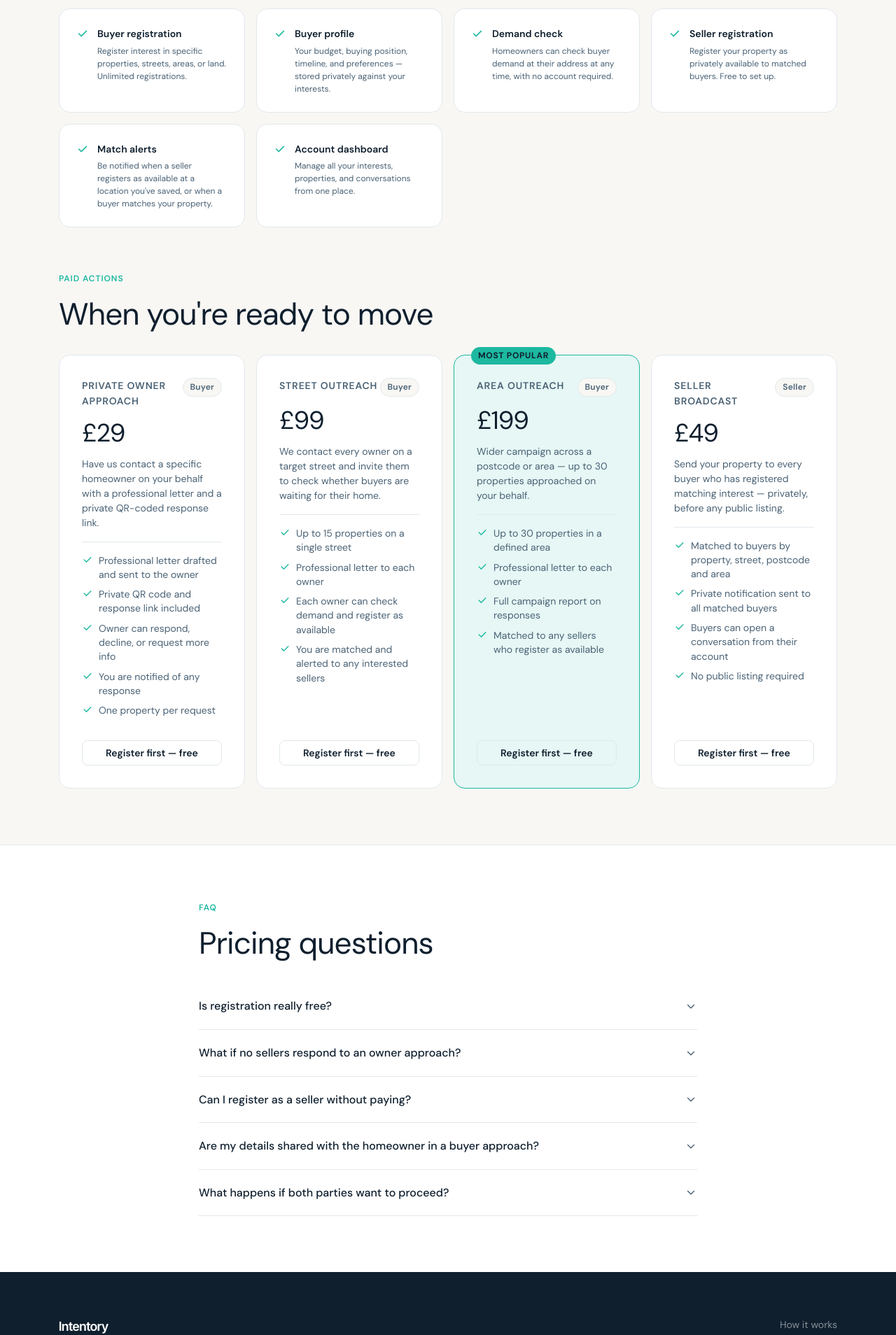
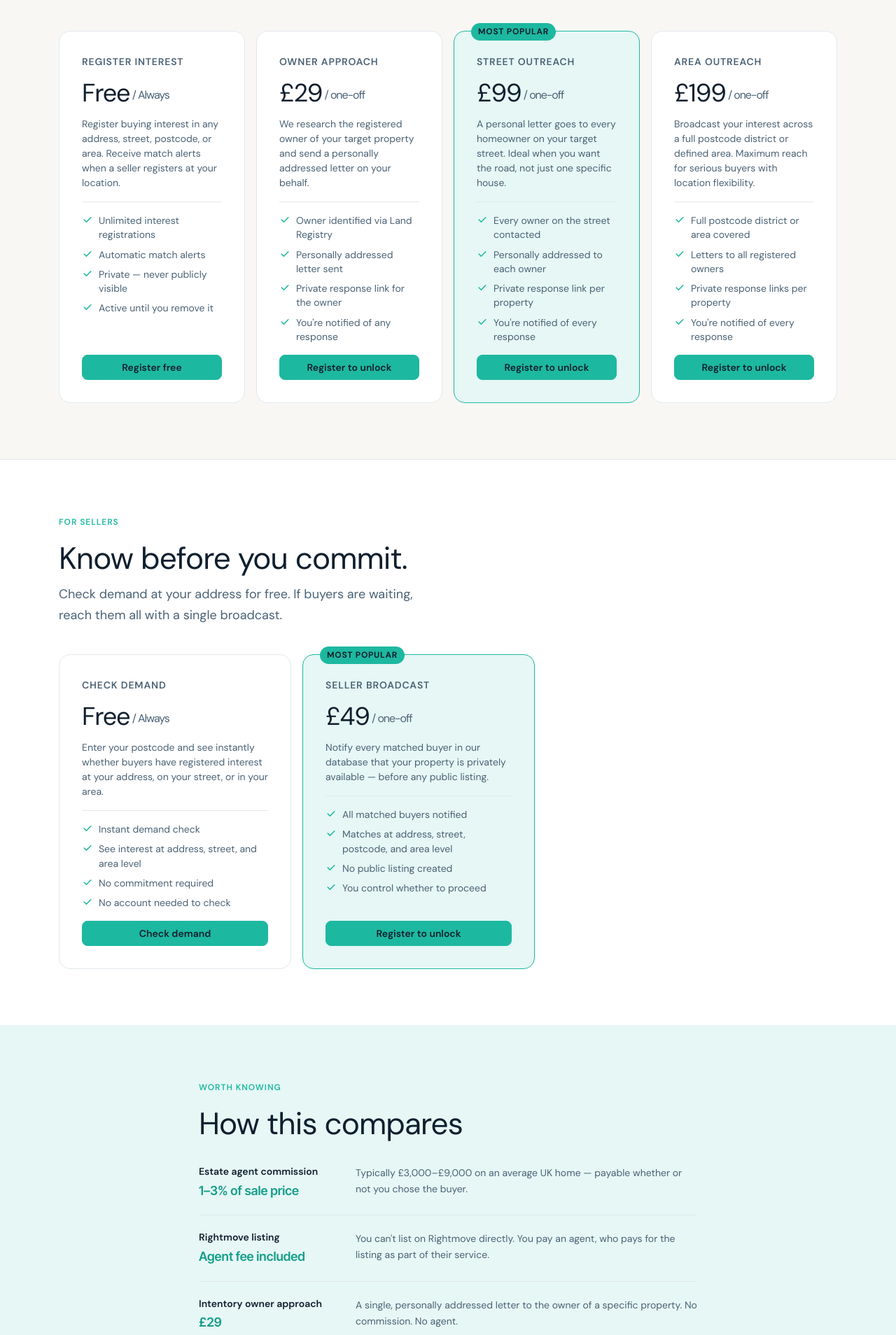
Before and after one commit to projectsforguy-alt/property-interest, a Next.js app: page /pricing in a window 1280 px wide. Shown: the part 680-2588 px from the top of the page at 70% size. Built offline with nearby package versions, Linux system fonts and the light colour scheme.

Commit message:
Update page.tsx

```diff
--- a/app/pricing/page.tsx
+++ b/app/pricing/page.tsx
@@ -1,134 +1,237 @@
+import type { Metadata } from 'next';
 import Link from 'next/link';
 
-export const metadata = { title: 'Pricing | Intentory' };
+export const metadata: Metadata = {
+  title: 'Pricing — Simple, one-off actions',
+  description:
+    'Registering property interest on Intentory is always free. Pay only when you take an active step — owner approach £29, street outreach £99, area outreach £199, seller broadcast £49.',
+  alternates: {
+    canonical: 'https://property-interest-sepia.vercel.app/pricing',
+  },
+  openGraph: {
+    title: 'Pricing | Intentory',
+    description:
+      'Free to register. Pay only when you act — owner approach £29, street outreach £99, area outreach £199, seller broadcast £49.',
+    url: 'https://property-interest-sepia.vercel.app/pricing',
+  },
+};
 
-const PAID_ACTIONS = [
+const pricingSchema = {
+  '@context': 'https://schema.org',
+  '@type': 'Service',
+  name: 'Intentory — Private Property Demand Platform',
+  description:
+    'Intentory connects buyers who want a specific home with sellers who haven\'t listed yet. Register interest for free, or check real buyer demand at your address.',
+  provider: {
+    '@type': 'Organization',
+    name: 'Intentory',
+    url: 'https://property-interest-sepia.vercel.app',
+  },
+  serviceType: 'Property matching service',
+  areaServed: { '@type': 'Country', name: 'United Kingdom' },
+  offers: [
     {
-    name: 'Private owner approach',
-    amount: '£29',
-    who: 'Buyer',
-    desc: 'Have us contact a specific homeowner on your behalf with a professional letter and a private QR-coded response link.',
-    items: [
-      'Professional letter drafted and sent to the owner',
-      'Private QR code and response link included',
-      'Owner can respond, decline, or request more info',
-      'You are notified of any response',
-      'One property per request',
+      '@type': 'Offer',
+      name: 'Register Buyer Interest',
+      description: 'Register interest in a specific address, street, postcode, or area. Receive match alerts automatically.',
+      price: '0',
+      priceCurrency: 'GBP',
+    },
+    {
+      '@type': 'Offer',
+      name: 'Owner Approach',
+      description: 'We contact the homeowner at your target address personally on your behalf with a letter.',
+      price: '29',
+      priceCurrency: 'GBP',
+    },
+    {
+      '@type': 'Offer',
+      name: 'Street Outreach',
+      description: 'We send a personal letter to every homeowner on your target street.',
+      price: '99',
+      priceCurrency: 'GBP',
+    },
+    {
+      '@type': 'Offer',
+      name: 'Area Outreach',
+      description: 'Broadcast your buying interest across a full postcode district or area.',
+      price: '199',
+      priceCurrency: 'GBP',
+    },
+    {
+      '@type': 'Offer',
+      name: 'Seller Broadcast',
+      description: 'Notify all matched buyers that your property is privately available.',
+      price: '49',
+      priceCurrency: 'GBP',
+    },
   ],
+};
+
+const BUYER_ACTIONS = [
+  {
+    name: 'Register interest',
+    price: 'Free',
+    priceNote: 'Always',
+    description: 'Register buying interest in any address, street, postcode, or area. Receive match alerts when a seller registers at your location.',
+    features: [
+      'Unlimited interest registrations',
+      'Automatic match alerts',
+      'Private — never publicly visible',
+      'Active until you remove it',
+    ],
+    cta: { label: 'Register free', href: '/register' },
+    featured: false,
+  },
+  {
+    name: 'Owner approach',
+    price: '£29',
+    priceNote: 'one-off',
+    description: 'We research the registered owner of your target property and send a personally addressed letter on your behalf.',
+    features: [
+      'Owner identified via Land Registry',
+      'Personally addressed letter sent',
+      'Private response link for the owner',
+      'You\'re notified of any response',
+    ],
+    cta: { label: 'Register to unlock', href: '/register' },
+    featured: false,
   },
   {
     name: 'Street outreach',
-    amount: '£99',
-    who: 'Buyer',
-    desc: 'We contact every owner on a target street and invite them to check whether buyers are waiting for their home.',
-    items: [
-      'Up to 15 properties on a single street',
-      'Professional letter to each owner',
-      'Each owner can check demand and register as available',
-      'You are matched and alerted to any interested sellers',
+    price: '£99',
+    priceNote: 'one-off',
+    description: 'A personal letter goes to every homeowner on your target street. Ideal when you want the road, not just one specific house.',
+    features: [
+      'Every owner on the street contacted',
+      'Personally addressed to each owner',
+      'Private response link per property',
+      'You\'re notified of every response',
     ],
+    cta: { label: 'Register to unlock', href: '/register' },
+    featured: true,
   },
   {
     name: 'Area outreach',
-    amount: '£199',
-    who: 'Buyer',
-    desc: 'Wider campaign across a postcode or area — up to 30 properties approached on your behalf.',
-    items: [
-      'Up to 30 properties in a defined area',
-      'Professional letter to each owner',
-      'Full campaign report on responses',
-      'Matched to any sellers who register as available',
+    price: '£199',
+    priceNote: 'one-off',
+    description: 'Broadcast your interest across a full postcode district or defined area. Maximum reach for serious buyers with location flexibility.',
+    features: [
+      'Full postcode district or area covered',
+      'Letters to all registered owners',
+      'Private response links per property',
+      'You\'re notified of every response',
     ],
-    featured: true,
+    cta: { label: 'Register to unlock', href: '/register' },
+    featured: false,
+  },
+];
+
+const SELLER_ACTIONS = [
+  {
+    name: 'Check demand',
+    price: 'Free',
+    priceNote: 'Always',
+    description: 'Enter your postcode and see instantly whether buyers have registered interest at your address, on your street, or in your area.',
+    features: [
+      'Instant demand check',
+      'See interest at address, street, and area level',
+      'No commitment required',
+      'No account needed to check',
+    ],
+    cta: { label: 'Check demand', href: '/sellers/check' },
+    featured: false,
   },
   {
     name: 'Seller broadcast',
-    amount: '£49',
-    who: 'Seller',
-    desc: 'Send your property to every buyer who has registered matching interest — privately, before any public listing.',
-    items: [
-      'Matched to buyers by property, street, postcode and area',
-      'Private notification sent to all matched buyers',
-      'Buyers can open a conversation from their account',
-      'No public listing required',
+    price: '£49',
+    priceNote: 'one-off',
+    description: 'Notify every matched buyer in our database that your property is privately available — before any public listing.',
+    features: [
+      'All matched buyers notified',
+      'Matches at address, street, postcode, and area level',
+      'No public listing created',
+      'You control whether to proceed',
     ],
+    cta: { label: 'Register to unlock', href: '/register' },
+    featured: true,
   },
 ];
 
-const FAQS = [
-  { q: 'Is registration really free?', a: 'Yes — registering buying interest is always free. You only pay if you choose to take a paid action, such as requesting a direct owner approach or broadcasting your property to matched buyers.' },
-  { q: 'What if no sellers respond to an owner approach?', a: 'We cannot guarantee a response from any homeowner. If we are unable to deliver a letter (e.g. undeliverable address), we will notify you. We do not offer refunds where a letter is delivered but the owner does not respond.' },
-  { q: 'Can I register as a seller without paying?', a: 'Yes. You can check demand at your address and register your property as available for free. You only pay if you want to send a broadcast to matched buyers.' },
-  { q: 'Are my details shared with the homeowner in a buyer approach?', a: 'No. The letter we send does not include your name or contact details. The owner receives a private link to respond — we manage the introduction.' },
-  { q: 'What happens if both parties want to proceed?', a: 'Once both a buyer and seller have expressed mutual interest, we open a private messaging thread in their accounts. From there, you can exchange details, arrange viewings, or involve solicitors — Intentory facilitates the introduction, not the sale itself.' },
+const FAQ_ITEMS = [
+  {
+    q: 'Are there any subscription fees?',
+    a: 'No. Intentory has no subscription, no monthly fee, and no hidden charges. You pay only for the specific action you choose to take.',
+  },
+  {
+    q: 'What if an owner doesn\'t respond to a letter?',
+    a: 'If there\'s no response within a reasonable window, we\'ll let you know. You can then decide whether to wait longer, try a different approach, or move on.',
+  },
+  {
+    q: 'Can I get a refund if I change my mind?',
+    a: 'Paid actions involve work we begin immediately — owner research, letter production, and postage. As a result, we\'re unable to offer refunds once an action has been dispatched. Please contact us if you have concerns before an action begins.',
+  },
+  {
+    q: 'Do I need an account to pay?',
+    a: 'Yes. Paid actions are tied to your Intentory account so we can notify you of responses and manage your active interests.',
+  },
 ];
 
 export default function PricingPage() {
   return (
     <>
-      <section className="section section-dark">
-        <div className="container">
-          <div className="section-label section-label-dark">Pricing</div>
-          <h1 className="section-headline" style={{ color: 'var(--white)' }}>
-            Free to register.<br />Pay only when you act.
+      <script
+        type="application/ld+json"
+        dangerouslySetInnerHTML={{ __html: JSON.stringify(pricingSchema) }}
+      />
+
+      <main className="site-main">
+
+        {/* Hero */}
+        <section className="section section-dark" style={{ paddingTop: 'var(--space-20)', paddingBottom: 'var(--space-16)' }}>
+          <div className="container-narrow">
+            <p className="section-label">Pricing</p>
+            <h1 className="section-headline" style={{ color: 'var(--white)', marginBottom: 'var(--space-4)' }}>
+              Simple, one-off actions.<br />No subscriptions.
             </h1>
-          <p className="section-sub section-sub-light">
-            Building a demand profile costs nothing. Paid actions are available when you&apos;re ready to move — whether you&apos;re a buyer making a private approach or a seller reaching matched buyers.
+            <p className="section-sub section-sub-light" style={{ marginBottom: 0 }}>
+              Registering interest is always free. You only pay when you choose to take an active step — and every action is a one-off payment, not a recurring charge.
             </p>
           </div>
         </section>
 
-      <section className="section">
+        {/* Buyer pricing */}
+        <section className="section" style={{ background: 'var(--surface)' }}>
           <div className="container">
-          <div className="section-label">Free tier</div>
-          <h2 className="section-headline" style={{ marginBottom: 'var(--space-6)' }}>What&apos;s always free</h2>
-          <div style={{ display: 'grid', gridTemplateColumns: 'repeat(auto-fit, minmax(220px, 1fr))', gap: 'var(--space-4)', marginBottom: 'var(--space-16)' }}>
-            {[
-              { title: 'Buyer registration', desc: 'Register interest in specific properties, streets, areas, or land. Unlimited registrations.' },
-              { title: 'Buyer profile', desc: 'Your budget, buying position, timeline, and preferences — stored privately against your interests.' },
-              { title: 'Demand check', desc: 'Homeowners can check buyer demand at their address at any time, with no account required.' },
-              { title: 'Seller registration', desc: 'Register your property as privately available to matched buyers. Free to set up.' },
-              { title: 'Match alerts', desc: 'Be notified when a seller registers as available at a location you\'ve saved, or when a buyer matches your property.' },
-              { title: 'Account dashboard', desc: 'Manage all your interests, properties, and conversations from one place.' },
-            ].map(item => (
-              <div key={item.title} className="card">
-                <div style={{ display: 'flex', alignItems: 'flex-start', gap: 'var(--space-3)' }}>
-                  <svg width="18" height="18" viewBox="0 0 20 20" fill="none" style={{ color: 'var(--teal)', flexShrink: 0, marginTop: 2 }}>
-                    <path d="M4 10l4 4 8-8" stroke="currentColor" strokeWidth="1.75" strokeLinecap="round" strokeLinejoin="round" />
+            <p className="section-label">For buyers</p>
+            <h2 className="section-headline" style={{ marginBottom: 'var(--space-3)' }}>
+              Start free. Act when you're ready.
+            </h2>
+            <p className="section-sub" style={{ marginBottom: 'var(--space-10)' }}>
+              Register your interest in any location at no cost. Unlock paid actions when you want to actively pursue a property or street.
+            </p>
+            <div className="pricing-grid">
+              {BUYER_ACTIONS.map((action) => (
+                <div key={action.name} className={`price-card${action.featured ? ' price-card-featured' : ''}`}>
+                  {action.featured && <div className="price-card-tag">Most popular</div>}
+                  <div className="price-card-name">{action.name}</div>
+                  <div className="price-card-amount">
+                    {action.price}
+                    {action.priceNote && <span> / {action.priceNote}</span>}
+                  </div>
+                  <p className="price-card-desc">{action.description}</p>
+                  <ul className="price-card-items">
+                    {action.features.map((f) => (
+                      <li key={f} className="price-card-item">
+                        <svg className="price-check" viewBox="0 0 20 20" fill="none">
+                          <path d="M4 10l4 4 8-8" stroke="currentColor" strokeWidth="2" strokeLinecap="round" strokeLinejoin="round" />
                         </svg>
-                  <div>
-                    <div style={{ fontWeight: 600, fontSize: 'var(--text-sm)', marginBottom: 4 }}>{item.title}</div>
-                    <div style={{ fontSize: 'var(--text-xs)', color: 'var(--slate)', lineHeight: 1.5 }}>{item.desc}</div>
-                  </div>
-                </div>
-              </div>
-            ))}
-          </div>
-
-          <div className="section-label">Paid actions</div>
-          <h2 className="section-headline" style={{ marginBottom: 'var(--space-8)' }}>When you&apos;re ready to move</h2>
-          <div className="pricing-grid">
-            {PAID_ACTIONS.map(a => (
-              <div key={a.name} className={`price-card${a.featured ? ' price-card-featured' : ''}`}>
-                {a.featured && <span className="price-card-tag">Most popular</span>}
-                <div style={{ display: 'flex', justifyContent: 'space-between', alignItems: 'flex-start' }}>
-                  <div className="price-card-name">{a.name}</div>
-                  <span className="badge badge-slate">{a.who}</span>
-                </div>
-                <div className="price-card-amount">{a.amount}</div>
-                <p className="price-card-desc">{a.desc}</p>
-                <ul className="price-card-items">
-                  {a.items.map(item => (
-                    <li key={item} className="price-card-item">
-                      <svg className="price-check" viewBox="0 0 20 20" fill="none">
-                        <path d="M4 10l4 4 8-8" stroke="currentColor" strokeWidth="1.75" strokeLinecap="round" strokeLinejoin="round" />
-                      </svg>
-                      {item}
+                        {f}
                       </li>
                     ))}
                   </ul>
-                <Link href="/register" className="btn btn-outline-dark w-full" style={{ marginTop: 'var(--space-4)' }}>
-                  Register first — free
+                  <Link href={action.cta.href} className="btn btn-primary w-full mt-auto" style={{ marginTop: 'auto' }}>
+                    {action.cta.label}
                   </Link>
                 </div>
               ))}
@@ -136,25 +239,134 @@ export default function PricingPage() {
           </div>
         </section>
 
+        {/* Seller pricing */}
         <section className="section" style={{ background: 'var(--white)', borderTop: '1px solid var(--line)' }}>
-        <div className="container-narrow">
-          <div className="section-label">FAQ</div>
-          <h2 className="section-headline" style={{ marginBottom: 'var(--space-8)' }}>Pricing questions</h2>
-          <div className="faq-list">
-            {FAQS.map(f => (
-              <details key={f.q} className="faq-item">
-                <summary>
-                  {f.q}
-                  <svg className="faq-chevron" viewBox="0 0 20 20" fill="none">
-                    <path d="M5 8l5 5 5-5" stroke="currentColor" strokeWidth="1.5" strokeLinecap="round" strokeLinejoin="round" />
+          <div className="container">
+            <p className="section-label">For sellers</p>
+            <h2 className="section-headline" style={{ marginBottom: 'var(--space-3)' }}>
+              Know before you commit.
+            </h2>
+            <p className="section-sub" style={{ marginBottom: 'var(--space-10)' }}>
+              Check demand at your address for free. If buyers are waiting, reach them all with a single broadcast.
+            </p>
+            <div className="pricing-grid" style={{ gridTemplateColumns: 'repeat(auto-fit, minmax(280px, 1fr))', maxWidth: 680 }}>
+              {SELLER_ACTIONS.map((action) => (
+                <div key={action.name} className={`price-card${action.featured ? ' price-card-featured' : ''}`}>
+                  {action.featured && <div className="price-card-tag">Most popular</div>}
+                  <div className="price-card-name">{action.name}</div>
+                  <div className="price-card-amount">
+                    {action.price}
+                    {action.priceNote && <span> / {action.priceNote}</span>}
+                  </div>
+                  <p className="price-card-desc">{action.description}</p>
+                  <ul className="price-card-items">
+                    {action.features.map((f) => (
+                      <li key={f} className="price-card-item">
+                        <svg className="price-check" viewBox="0 0 20 20" fill="none">
+                          <path d="M4 10l4 4 8-8" stroke="currentColor" strokeWidth="2" strokeLinecap="round" strokeLinejoin="round" />
                         </svg>
-                </summary>
-                <p className="faq-body">{f.a}</p>
-              </details>
+                        {f}
+                      </li>
+                    ))}
+                  </ul>
+                  <Link href={action.cta.href} className="btn btn-primary w-full" style={{ marginTop: 'auto' }}>
+                    {action.cta.label}
+                  </Link>
+                </div>
               ))}
             </div>
           </div>
         </section>
+
+        {/* Comparison note */}
+        <section className="section section-teal">
+          <div className="container-narrow">
+            <p className="section-label">Worth knowing</p>
+            <h2 className="section-headline" style={{ marginBottom: 'var(--space-8)' }}>
+              How this compares
+            </h2>
+            <div style={{ display: 'flex', flexDirection: 'column', gap: 'var(--space-5)' }}>
+              {[
+                {
+                  label: 'Estate agent commission',
+                  value: '1–3% of sale price',
+                  note: 'Typically £3,000–£9,000 on an average UK home — payable whether or not you chose the buyer.',
+                },
+                {
+                  label: 'Rightmove listing',
+                  value: 'Agent fee included',
+                  note: 'You can\'t list on Rightmove directly. You pay an agent, who pays for the listing as part of their service.',
+                },
+                {
+                  label: 'Intentory owner approach',
+                  value: '£29',
+                  note: 'A single, personally addressed letter to the owner of a specific property. No commission. No agent.',
+                },
+                {
+                  label: 'Intentory street outreach',
+                  value: '£99',
+                  note: 'Every owner on a street contacted. Equivalent reach to dozens of individual approaches, for the cost of a family dinner.',
+                },
+              ].map((row) => (
+                <div key={row.label} style={{ display: 'flex', gap: 'var(--space-6)', alignItems: 'flex-start', paddingBottom: 'var(--space-5)', borderBottom: '1px solid var(--line)' }}>
+                  <div style={{ minWidth: 200, flexShrink: 0 }}>
+                    <div style={{ fontWeight: 600, fontSize: 'var(--text-sm)', color: 'var(--navy)', marginBottom: 2 }}>{row.label}</div>
+                    <div style={{ fontFamily: 'var(--font-tight)', fontWeight: 600, fontSize: 'var(--text-lg)', color: 'var(--teal-dark)' }}>{row.value}</div>
+                  </div>
+                  <p style={{ fontSize: 'var(--text-sm)', color: 'var(--slate)', lineHeight: 1.65, paddingTop: 2 }}>{row.note}</p>
+                </div>
+              ))}
+            </div>
+          </div>
+        </section>
+
+        {/* Pricing FAQ */}
+        <section className="section" style={{ background: 'var(--white)', borderTop: '1px solid var(--line)' }}>
+          <div className="container-narrow">
+            <p className="section-label">Pricing questions</p>
+            <div className="faq-list">
+              {FAQ_ITEMS.map(({ q, a }) => (
+                <details key={q} className="faq-item">
+                  <summary>
+                    {q}
+                    <svg className="faq-chevron" viewBox="0 0 24 24" fill="none" stroke="currentColor" strokeWidth="2">
+                      <path d="M6 9l6 6 6-6" />
+                    </svg>
+                  </summary>
+                  <p className="faq-body">{a}</p>
+                </details>
+              ))}
+            </div>
+            <p style={{ marginTop: 'var(--space-6)', fontSize: 'var(--text-sm)', color: 'var(--slate)' }}>
+              More questions?{' '}
+              <Link href="/faq" style={{ color: 'var(--teal)', fontWeight: 500, textDecoration: 'underline', textUnderlineOffset: '3px' }}>
+                Read the full FAQ →
+              </Link>
+            </p>
+          </div>
+        </section>
+
+        {/* CTA */}
+        <section className="section section-dark">
+          <div className="container-narrow" style={{ textAlign: 'center' }}>
+            <h2 className="section-headline" style={{ color: 'var(--white)', marginBottom: 'var(--space-4)' }}>
+              Start for free. No card required.
+            </h2>
+            <p className="section-sub section-sub-light" style={{ margin: '0 auto var(--space-8)' }}>
+              Register your buying interest in minutes. You only pay when you choose to take action.
+            </p>
+            <div style={{ display: 'flex', gap: 'var(--space-3)', justifyContent: 'center', flexWrap: 'wrap' }}>
+              <Link href="/register" className="btn btn-primary btn-lg">
+                Register interest free
+              </Link>
+              <Link href="/sellers/check" className="btn btn-outline btn-lg">
+                Check demand at my address
+              </Link>
+            </div>
+          </div>
+        </section>
+
+      </main>
     </>
   );
 }
```
Lines whose indentation alone changed are shown as unchanged.
